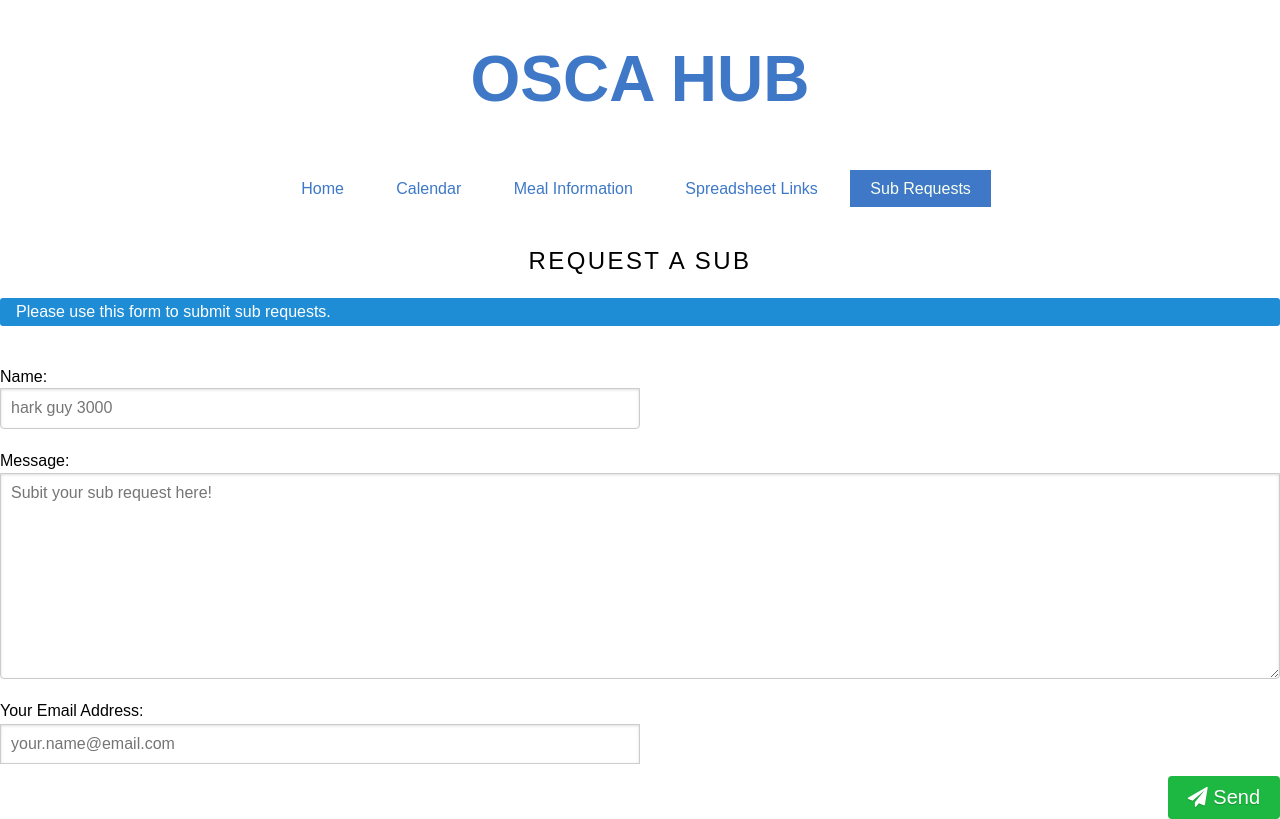
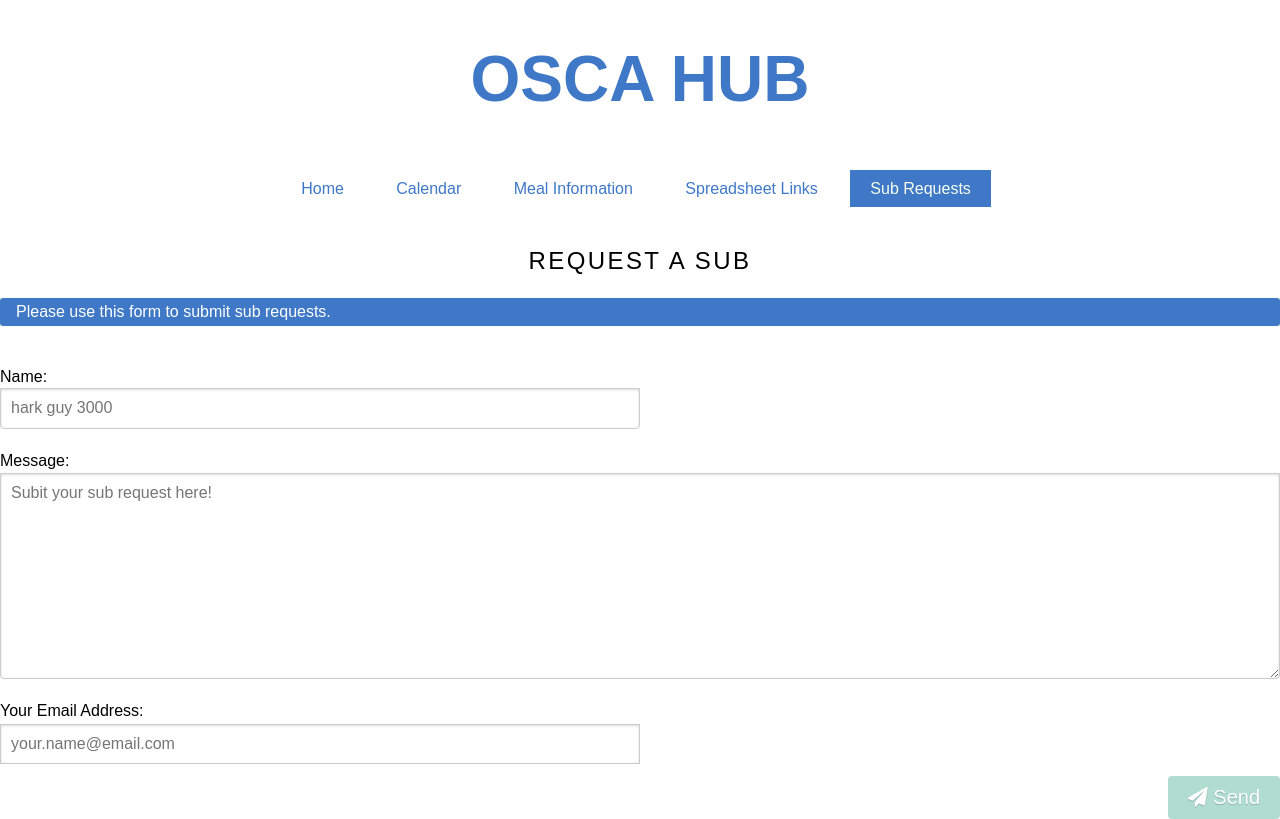
Before and after one commit to sshalit/oscahub, a PHP site: page /subrequest.html in a window 1280 px wide. Run offline with PHP 8.4, Linux system fonts and the light colour scheme; some libraries are stand-ins or nearby versions.

Commit message:
changed colors

```diff
--- a/style.css
+++ b/style.css
@@ -159,7 +159,7 @@ th {
 /* stuff that i, sophie shalit, added to this css*/
 
 aside {
-    background: #1f8dd6; /* same color as selected state on site menu */
+    background: #3e78c7; /* same color as selected state on site menu */
     padding: 0.3em 1em;
     border-radius: 3px;
     color: #fff;
@@ -181,7 +181,7 @@ textarea {
   color: white;
   border-radius: 4px;
   text-shadow: 0 1px 1px rgba(0, 0, 0, 0.2);
-  background: rgb(28, 184, 65); /* this is a green */
+  background: #b0ddd0; /* this is a green */
 }
 .button-xlarge {
   font-size: 125%;
```
